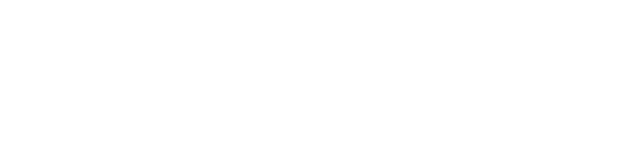
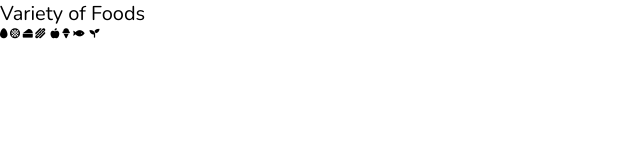
Before and after one commit to augustoqa/1_Foods_Website, a plain HTML site: page index.html in a window 1280 px wide. Shown: the whole page, without its empty margins (0-640 px from the left). Drawn offline with nearby package versions, Linux system fonts and the light colour scheme.

Commit message:
Structure Section 1 and Basic style

```diff
--- a/index.html
+++ b/index.html
@@ -9,6 +9,27 @@
   <link rel="stylesheet" href="https://cdnjs.cloudflare.com/ajax/libs/font-awesome/5.15.2/css/all.min.css" integrity="sha512-HK5fgLBL+xu6dm/Ii3z4xhlSUyZgTT9tuc/hSrtw6uzJOvgRr2a9jyxxT1ely+B+xFAmJKVSTbpM/CuL7qxO8w==" crossorigin="anonymous" />
 </head>
 <body>
+  <div class="container">
+    <!-- Section 1 -->
+    <div class="section-1">
+      <h1 class="section-heading">
+        Variety of Foods
+      </h1>
+      <div class="section-1-icons">
+        <i class="fas fa-egg"></i>
+        <i class="fas fa-stroopwafel"></i>
+        <i class="fas fa-cheese"></i>
+        <i class="fas fa-hotdog"></i>
+        <i class="fas fa-drumstick"></i>
+        <i class="fas fa-apple-alt"></i>
+        <i class="fas fa-ice-cream"></i>
+        <i class="fas fa-fish"></i>
+        <i class="fas fa-coo"></i>
+        <i class="fas fa-seedling"></i>
+      </div>
+    </div>
+    <!-- End of Section 1 -->
+  </div>
   <script src="app.js"></script>
 </body>
 </html>
--- a/style.css
+++ b/style.css
@@ -0,0 +1,17 @@
+@import url('https://fonts.googleapis.com/css2?family=Nunito:wght@200;300;400;600;700;800;900&display=swap');
+
+/* Common Styles */
+* {
+  margin: 0;
+  padding: 0;
+  box-sizing: border-box;
+  text-decoration: none;
+  outline: none;
+  font-family: 'Nunito', sans-serif;
+  font-weight: 400;
+}
+
+html {
+  font-size: 62.5%;
+}
+/* End of Common Styles */
```
